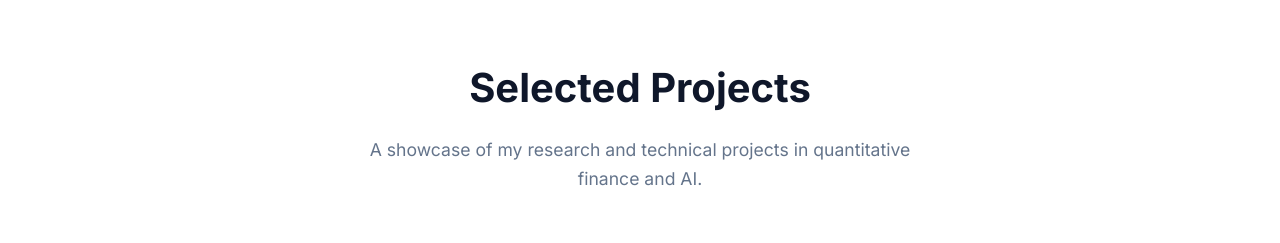
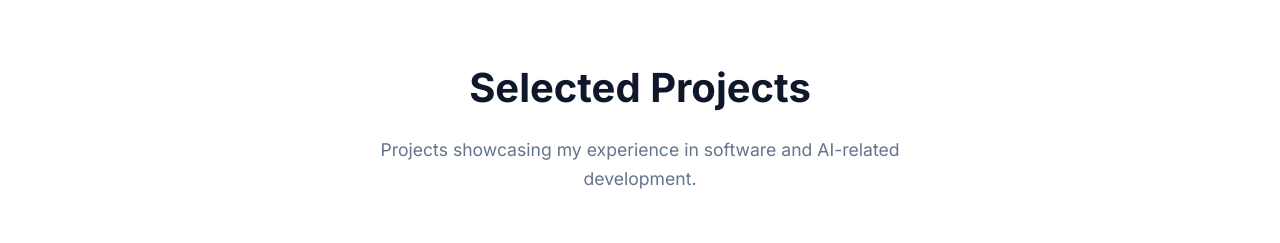
Before and after one commit to Fred0105/Frederick_Portfolio, a React (Vite) app: page / in a window 1280 px wide. Shown: the part 1480-1723 px from the top of the page. Built offline with nearby package versions, Linux system fonts and the light colour scheme.

Commit message:
update section projects

```diff
--- a/src/components/Projects.jsx
+++ b/src/components/Projects.jsx
@@ -49,7 +49,7 @@ const Projects = () => {
         <div className="projects-header">
           <h2 className="projects-title">Selected Projects</h2>
           <p className="projects-subtitle">
-            A showcase of my research and technical projects in quantitative finance and AI.
+            Projects showcasing my experience in software and AI-related development.
           </p>
         </div>
 
```
